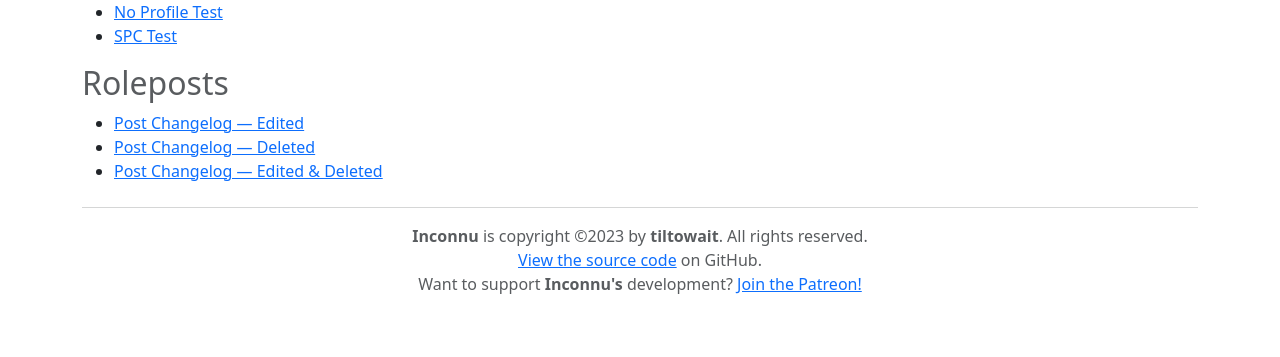
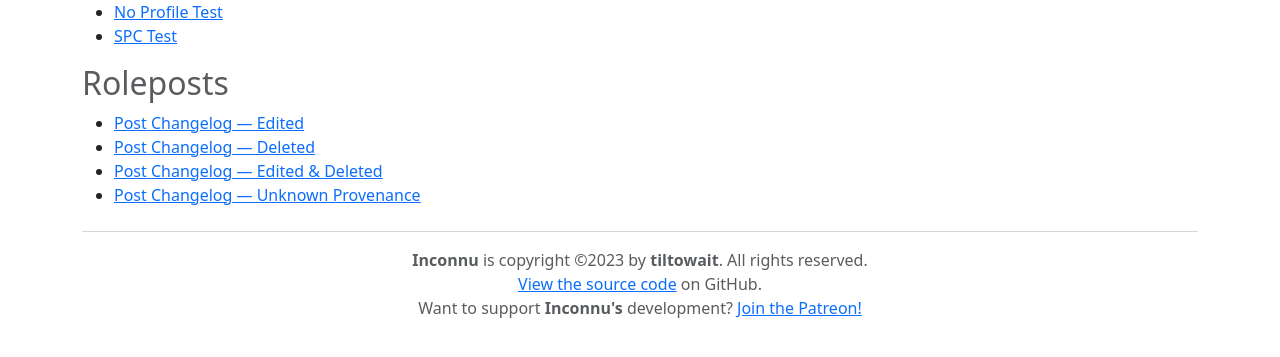
Before and after one commit to tiltowait/inconnu, a Python web app: template web/templates/test.html.jinja in a window 1280 px wide. Shown: the part 232-589 px from the top of the page. Run offline with Jinja, Linux system fonts and the light colour scheme; the template is opened without the code that fills it, so the values that code supplies are empty.

Commit message:
Add "unknown" post test

```diff
--- a/web/templates/test.html.jinja
+++ b/web/templates/test.html.jinja
@@ -24,6 +24,7 @@
         <li>{{ post_href("6367f1a0b541a5ddc1a8c379", "Post Changelog — Edited")}}</li>
         <li>{{ post_href("6403dfa1ec59d8dc9a5fafdb", "Post Changelog — Deleted")}}</li>
         <li>{{ post_href("6404dfafa9b47c1a4dd13294", "Post Changelog — Edited & Deleted")}}</li>
+        <li>{{ post_href("64acedf605f37c59de2b793b", "Post Changelog — Unknown Provenance")}}</li>
       </ul>
     </div>
   </div>
```
